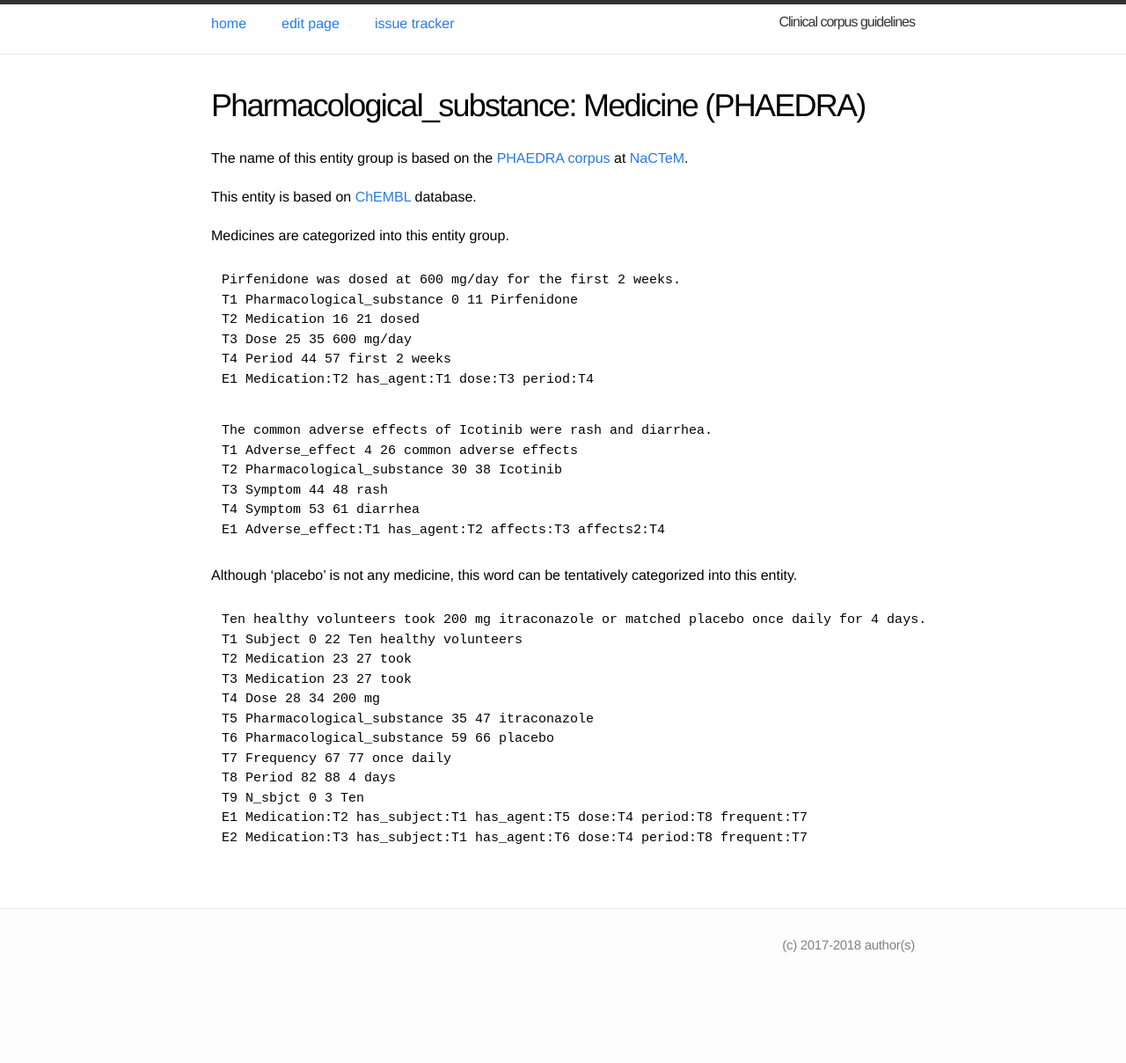
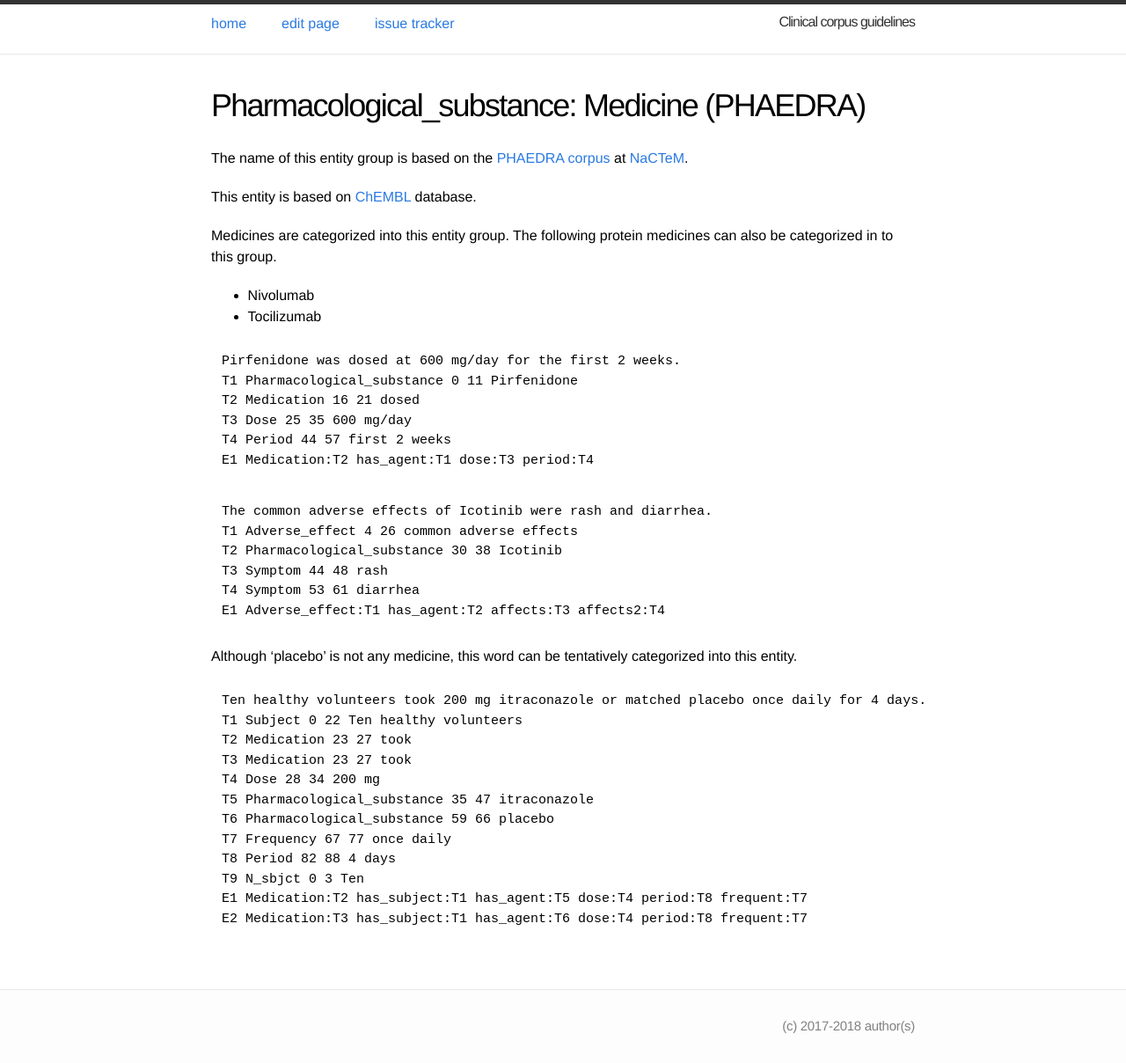
Before and after one commit to ezcatdb/clinicalcorpus-guidelines, a Jekyll site: the page built from _entity/Pharmacological_substance.md, in a window 1280 px wide. Shown: the whole page at 88% size. Built offline with Jekyll 4.4.1, drawn with Linux system fonts in a browser that asks for light colours; before the commit the page ends 1116 px from its top, so only the background shows below that.

Commit message:
correcting the links to Medical treatment event in Frequency.md and Period.md including protein medicines in Pharmacological_substance.md

```diff
--- a/_entity/Pharmacological_substance.md
+++ b/_entity/Pharmacological_substance.md
@@ -10,6 +10,10 @@ The name of this entity group is based on the <a href="http://www.nactem.ac.uk/P
 This entity is based on <a href="https://www.ebi.ac.uk/chembl/">ChEMBL</a> database.
 
 Medicines are categorized into this entity group.
+The following protein medicines can also be categorized in to this group.
+
+- Nivolumab
+- Tocilizumab
 
 ~~~ ann
 Pirfenidone was dosed at 600 mg/day for the first 2 weeks.
```
Also changed, not shown: _entity/Frequency.md (+1 -1 lines), _entity/Period.md (+1 -1 lines).
